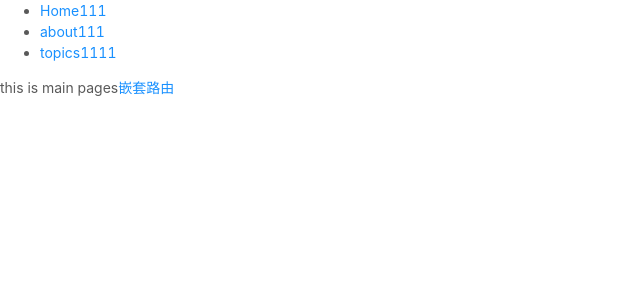
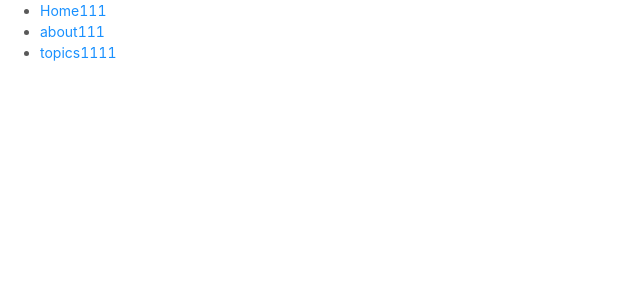
Before and after one commit to lhalou/danche, a React app in the folder danhce-app/: page /#/ in a window 1280 px wide. Shown: the top 300 px of the page, without its empty margins (0-640 px from the left). Built offline with nearby package versions, Linux system fonts and the light colour scheme.

Commit message:
路由参数

```diff
--- a/danhce-app/src/index.js
+++ b/danhce-app/src/index.js
@@ -2,5 +2,5 @@ import React from 'react';
 import ReactDOM from 'react-dom';
 
 import Admin from './admin.js';
-import Router from  './pages/route-demo/route2/router'
+import Router from './pages/route-demo/route2/router'
 ReactDOM.render(<Router />,document.getElementById('root'));
--- a/danhce-app/src/pages/route-demo/route2/about.js
+++ b/danhce-app/src/pages/route-demo/route2/about.js
@@ -2,7 +2,10 @@ import React,{ Component } from 'react'
 class About extends Component {
   render(){
     return (
-      <div>this is about pages</div>
+      <div>
+        this is about pages
+        {this.props.match.params.value}
+      </div>
     )
   }
 }
--- a/danhce-app/src/pages/route-demo/route2/home.js
+++ b/danhce-app/src/pages/route-demo/route2/home.js
@@ -8,7 +8,7 @@ class Home extends Component {
         <div>
           <ul>
             <li>
-              <Link to = "/">Home111</Link>
+              <Link to = "/main">Home111</Link>
             </li>
             <li>
               <Link to = "/about">about111</Link>
--- a/danhce-app/src/pages/route-demo/route2/main.js
+++ b/danhce-app/src/pages/route-demo/route2/main.js
@@ -5,7 +5,7 @@ class Main extends Component {
     return (
       <div>
         this is main pages
-        <Link to = "/a">嵌套路由</Link>
+        <Link to = "/main/345">嵌套路由</Link>
         {this.props.children}
       </div>
     )
--- a/danhce-app/src/pages/route-demo/route2/router.js
+++ b/danhce-app/src/pages/route-demo/route2/router.js
@@ -9,9 +9,9 @@ class MyRouter extends Component {
     return (
       <HashRouter>
         <Home>
-          <Route path = '/' render = {() =>
+          <Route path = '/main' render = {() =>
             <Main>
-              <Route path = '/a' component = {About}></Route>
+              <Route path = '/main/:value' component = {About}></Route>
             </Main>
           }></Route>
           <Route path = '/about' component = {About}></Route>
```
